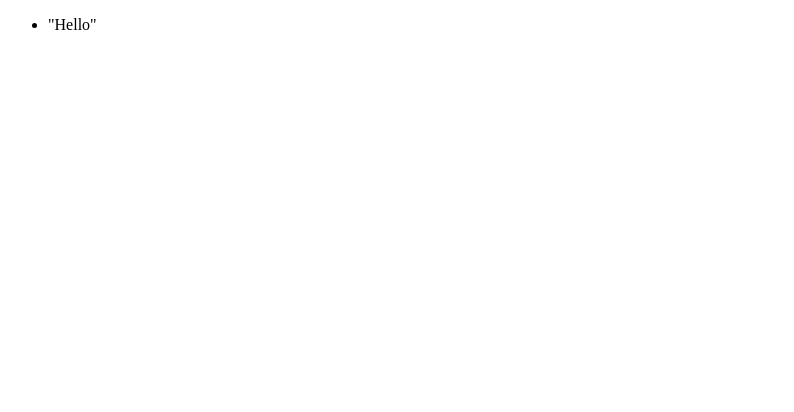
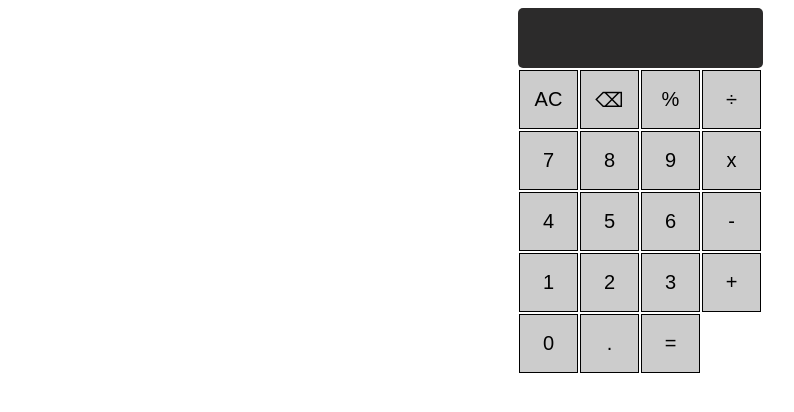
Before and after one commit to babavoss907/flask-calculator, a Flask app: page /calculator in a window 1280 px wide. Before the commit the part shown is almost empty. Shown: the top 412 px of the page, without its empty margins (0-794 px from the left). Run offline with Flask 2, Linux system fonts and the light colour scheme.

Commit message:
functional calculator with styling and logic

```diff
--- a/templates/calculator.html
+++ b/templates/calculator.html
@@ -1,14 +1,98 @@
 <!DOCTYPE html>
 <html lang="en">
-<head>
-    <meta charset="UTF-8">
-    <meta http-equiv="X-UA-Compatible" content="IE=edge">
-    <meta name="viewport" content="width=device-width, initial-scale=1.0">
-    <title>Document</title>
-</head>
-<body>
-    <ul>
-        <li>"Hello"</li>
-    </ul>
-</body>
+    <head>
+        <title>Calculator</title>
+        <style>
+            body{
+                font-family: sans-serif;
+                font-size: 25px;
+                text-align: center;
+            }
+
+            #display{
+                width: 235px;
+                height: 50px;
+                margin: auto;
+                background-color: rgb(44, 43, 43);
+                color: white;
+                border: none;
+                border-radius: 5px;
+                text-align: right;
+                font-size: 28px;
+                padding: 5px;
+            }
+
+            #buttons{
+                width: 250px;
+                margin: auto;
+            }
+
+            #buttons table{
+                margin: auto;
+            }
+
+            #buttons table td{
+                width: 55px;
+                height: 55px;
+                text-align: center;
+                border: 1px solid #000;
+                background-color: #ccc;
+                font-size: 20px;
+                cursor: pointer;
+            }
+
+        </style>
+        <script>
+            function calculate(num){
+                document.getElementById('display').value += num;
+            }
+            function empty(){
+                var value = document.getElementById('display').value = '';
+            }
+            function backspace(){
+                var value = document.getElementById('display').value;
+                document.getElementById('display').value = value.substr(0, value.length - 1);
+            }
+            function equal(){
+                var result = eval(document.getElementById('display').value);
+                document.getElementById('display').value = result;
+            }
+        </script>
+    </head>
+    <body>
+        <input type="text" id="display"/>
+        <div id="buttons">
+            <table>
+                <tr>
+                    <td onclick="empty()">AC</td>
+                    <td onclick="backspace()">⌫</td>
+                    <td onclick="calculate('%')">%</td>
+                    <td onclick="calculate('/')">÷</td>
+                </tr>
+                <tr>
+                    <td onclick="calculate('7')">7</td>
+                    <td onclick="calculate('8')">8</td>
+                    <td onclick="calculate('9')">9</td>
+                    <td onclick="calculate('*')">x</td>
+                </tr>
+                <tr>
+                    <td onclick="calculate('4')">4</td>
+                    <td onclick="calculate('5')">5</td>
+                    <td onclick="calculate('6')">6</td>
+                    <td onclick="calculate('-')">-</td>
+                </tr>
+                <tr>
+                    <td onclick="calculate('1')">1</td>
+                    <td onclick="calculate('2')">2</td>
+                    <td onclick="calculate('3')">3</td>
+                    <td onclick="calculate('+')">+</td>
+                </tr>
+                <tr>
+                    <td id="zero" onclick="calculate('0')">0</td>
+                    <td onclick="calculate('.')">.</td>
+                    <td onclick="equal()">=</td>
+                </tr>
+            </table>
+        </div>
+    </body>
 </html>
```
Also changed, not shown: 1 other file.
